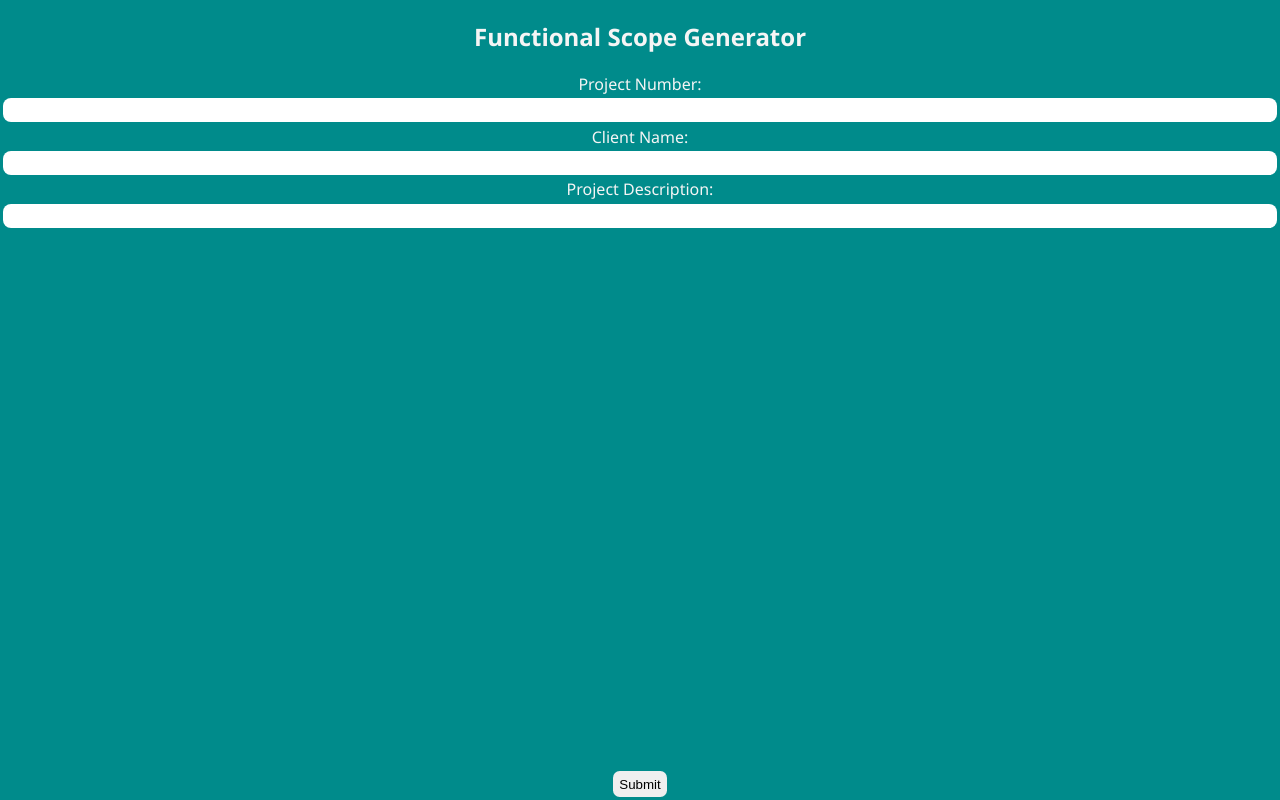
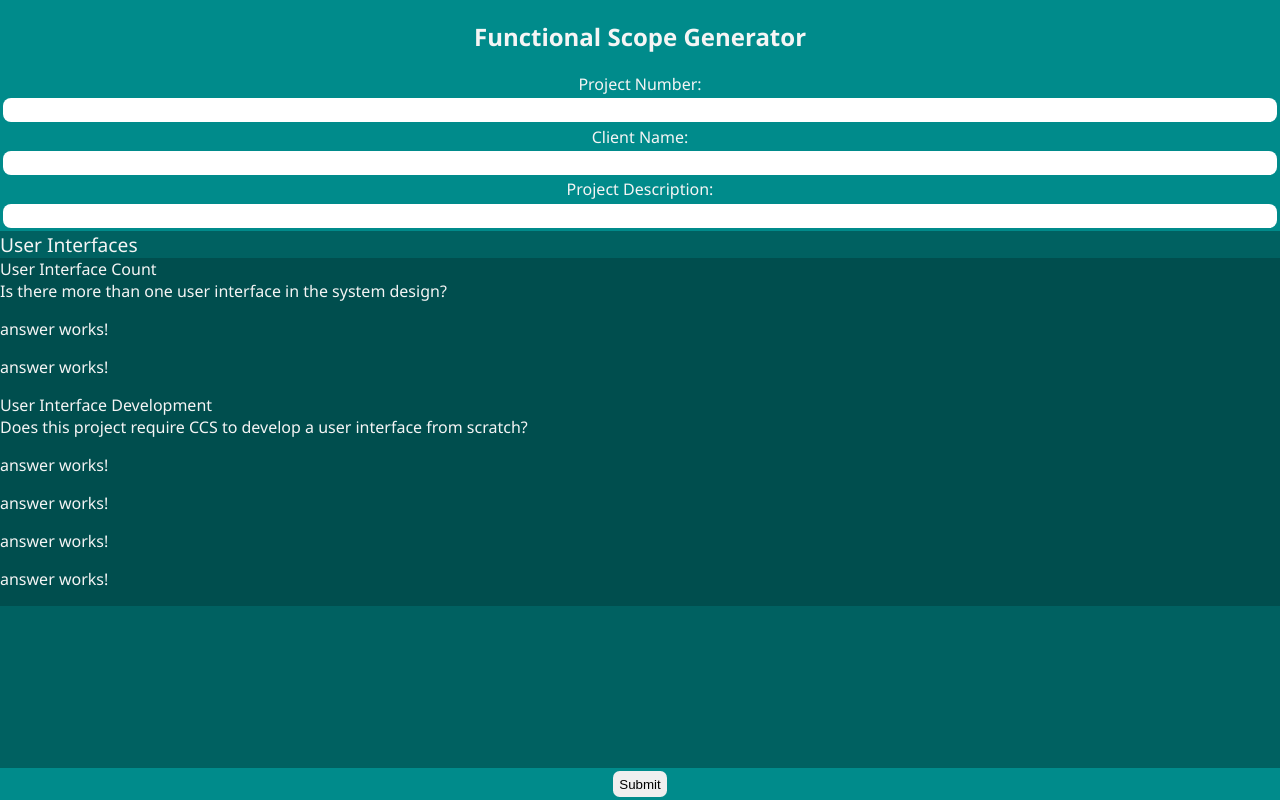
Before and after one commit to ryanjblajda/scope-generator, an Angular app: page / in a window 1280 px wide. Built offline with nearby package versions, Linux system fonts and the light colour scheme.

Commit message:
created answer

```diff
--- a/src/app/app.component.html
+++ b/src/app/app.component.html
@@ -14,7 +14,7 @@
     </div>
   </div>
   <div class="question-list">
-    <app-question></app-question>
+    <app-section *ngFor="let section of sections" [item]="section"/>
   </div>
   <div class="footer">
     <button>Submit</button>
--- a/src/app/app.component.scss
+++ b/src/app/app.component.scss
@@ -60,8 +60,9 @@ span {
     border: none;
 }
 
-app-question {
+app-section {
     flex: 1 1 0;
+    background-color: rgba(0, 0, 0, 0.3);
 }
 
 .footer {
--- a/src/app/app.component.ts
+++ b/src/app/app.component.ts
@@ -12,13 +12,15 @@ export class AppComponent implements OnInit {
   title = 'scope-generator';
 
   data: any;
+  sections: any;
 
   constructor(private http: HttpClient) { }
 
   ngOnInit() {
     this.http.get('assets/scope_questions.json').subscribe((data) => {
       this.data = data;
-      console.log(this.data); // Log the data to the console
+      this.sections = this.data['sections'];
+      console.log(this.sections);
     });
   }
 }
--- /dev/null
+++ b/src/app/components/widgets/answer/answer.component.html
@@ -0,0 +1 @@
+<p>answer works!</p>
--- a/src/app/components/widgets/question/question.component.html
+++ b/src/app/components/widgets/question/question.component.html
@@ -1,3 +1,7 @@
 <div class="container">
-    <span></span>
+    <span>{{name()}}</span>
+    <br/>
+    <span>{{prompt()}}</span>
+
+    <app-answer *ngFor="let answer of answers()" [item]="answer"/>
 </div>
--- a/src/app/components/widgets/question/question.component.scss
+++ b/src/app/components/widgets/question/question.component.scss
@@ -1,6 +1,3 @@
 .container {
-    height: 100%;
-    width: 100%;
-    text-align: center;
     border: none;
 }
--- a/src/app/components/widgets/question/question.component.ts
+++ b/src/app/components/widgets/question/question.component.ts
@@ -1,12 +1,25 @@
-import { Component } from '@angular/core';
+import { Component, Input, OnInit, signal } from '@angular/core';
+import { NgFor } from '@angular/common';
+import { AnswerComponent } from '../answer/answer.component';
 
 @Component({
   selector: 'app-question',
   templateUrl: './question.component.html',
   styleUrls: ['./question.component.scss'],
   standalone: true,
+  imports:[NgFor, AnswerComponent]
 })
 
-export class AppQuestionComponent {
+export class AppQuestionComponent implements OnInit {
+  @Input() item:any;
 
+  name = signal<string>('Question');
+  prompt = signal<string>('Prompt');
+  answers = signal<any>([]);
+
+  ngOnInit(): void {
+    this.name.set(this.item['name']);
+    this.prompt.set(this.item['prompt']);
+    this.answers.set(this.item['answers']);
+  }
 }
--- a/src/app/components/widgets/section/section.component.html
+++ b/src/app/components/widgets/section/section.component.html
@@ -1 +1,4 @@
-<p>section works!</p>
+<span class="name">{{name()}}</span>
+<div class="questions">
+    <app-question *ngFor="let question of questions()" [item]="question"/>
+</div>
--- a/src/app/components/widgets/section/section.component.scss
+++ b/src/app/components/widgets/section/section.component.scss
@@ -0,0 +1,16 @@
+span {
+    display:block;
+}
+
+.name {
+    font-size: larger;
+}
+
+.questions {
+    display: flex;
+    flex-direction: column;
+}
+
+app-question {
+    background-color: rgba(0, 0, 0, 0.2);
+}
--- a/src/app/components/widgets/section/section.component.ts
+++ b/src/app/components/widgets/section/section.component.ts
@@ -1,10 +1,19 @@
-import { Component } from '@angular/core';
+import { Component, Input, OnInit, signal } from '@angular/core';
 
 @Component({
   selector: 'app-section',
   templateUrl: './section.component.html',
   styleUrls: ['./section.component.scss']
 })
-export class SectionComponent {
+export class SectionComponent implements OnInit{
+  @Input() item:any;
 
+  name = signal<string>("Section");
+  questions = signal<any>([]);
+
+  ngOnInit(): void {
+    this.name.set(this.item['name']);
+    console.log(this.item['questions']);
+    this.questions.set(this.item['questions']);
+  }
 }
```
Also changed, not shown: src/app/components/widgets/answer/answer.component.ts (added, +11 -0 lines), src/app/components/widgets/answer/answer.component.scss (added), 1 other file (tests, documents, lock files or other folders).
